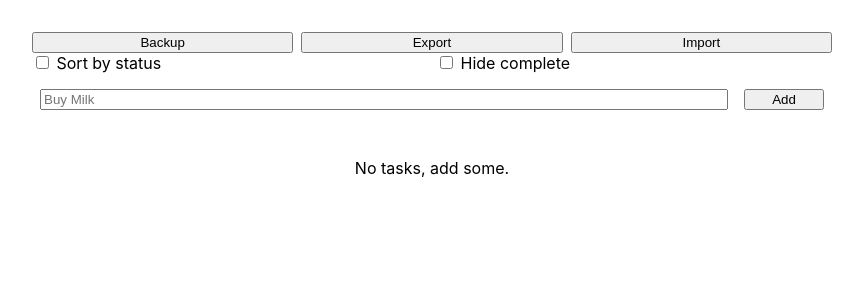
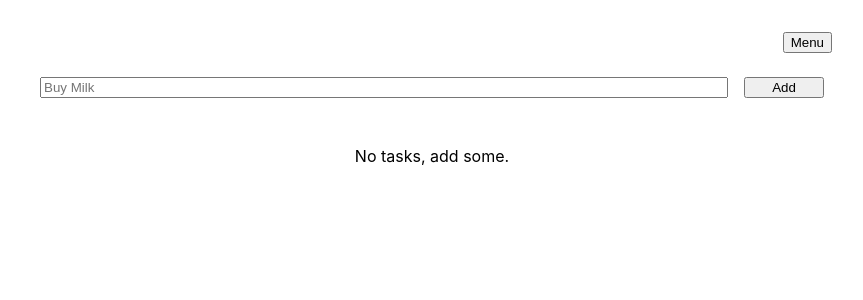
Before and after one commit to sygint/todos, a React (Create React App) app: page / in a window 1280 px wide. Shown: the top 300 px of the page, without its empty margins (208-1071 px from the left). Built offline with nearby package versions, Linux system fonts and the light colour scheme.

Commit message:
Add dropdown menu

```diff
--- a/src/components/App.tsx
+++ b/src/components/App.tsx
@@ -21,6 +21,7 @@ import { downloadBlobAsFile } from "../lib/utils";
 import { Container, NoTasks } from "./styles";
 import { Button } from "./shared/styles";
 import Checkbox from "./shared/Checkbox";
+import Dropdown from "./shared/Dropdown";
 import AddTask from "./AddTask";
 import TaskList from "./TaskList/TaskList";
 import { TaskObject as Task } from "./TaskList/Task";
@@ -167,13 +168,11 @@ export default function App() {
 
   return (
     <Container>
-      <div
-        style={{
-          display: "grid",
-          gridTemplateColumns: "repeat(3, 1fr)",
-          gap: "0.5rem",
-        }}
-      >
+      <div style={{ display: "flex", justifyContent: "flex-end" }}>
+        <Dropdown
+          menuText="Menu"
+          content={
+            <>
               <Button onClick={backupTasks}>Backup</Button>
               <Button onClick={exportTasks}>Export</Button>
               <Button onClick={importTasks}>Import</Button>
@@ -184,14 +183,6 @@ export default function App() {
                 onChange={handleImport}
                 style={{ display: "none" }}
               />
-      </div>
-      <div
-        style={{
-          display: "grid",
-          gridTemplateColumns: "repeat(2, 1fr)",
-          gap: "0.5rem",
-        }}
-      >
               <Checkbox
                 id="sort-by-status"
                 label="Sort by status"
@@ -203,6 +194,9 @@ export default function App() {
                 label="Hide complete"
                 isChecked={hide === HideActionPayload.Completed}
                 onChange={handleHideCompleted}
+              />
+            </>
+          }
         />
       </div>
       <AddTask onAdd={handleAdd} />
--- /dev/null
+++ b/src/components/shared/Dropdown.tsx
@@ -0,0 +1,43 @@
+import { ReactChild, useState } from "react";
+import styled from "styled-components";
+import { Button } from "./styles";
+
+type Props = {
+  menuText: string;
+  content: ReactChild;
+};
+
+const Container = styled.div`
+  display: flex;
+  flex-direction: column;
+  align-items: flex-end;
+`;
+
+const CollapsibleContainer = styled.div`
+  display: flex;
+  flex-direction: column;
+  justify-content: flex-end;
+  gap: 0.5rem;
+  margin-top: 0.5rem;
+`;
+
+const Collapsible = styled.div`
+  display: ${(p: { isCollapsed: boolean }) =>
+    p.isCollapsed ? "none" : "grid"};
+
+  grid-auto-rows: auto;
+  gap: 0.5rem;
+`;
+
+export default function Dropdown({ menuText, content }: Props) {
+  const [isCollapsed, setIsCollapsed] = useState(true);
+
+  return (
+    <Container>
+      <Button onClick={() => setIsCollapsed(!isCollapsed)}>{menuText}</Button>
+      <CollapsibleContainer>
+        <Collapsible isCollapsed={isCollapsed}>{content}</Collapsible>
+      </CollapsibleContainer>
+    </Container>
+  );
+}
```
Lines whose indentation alone changed are shown as unchanged.
